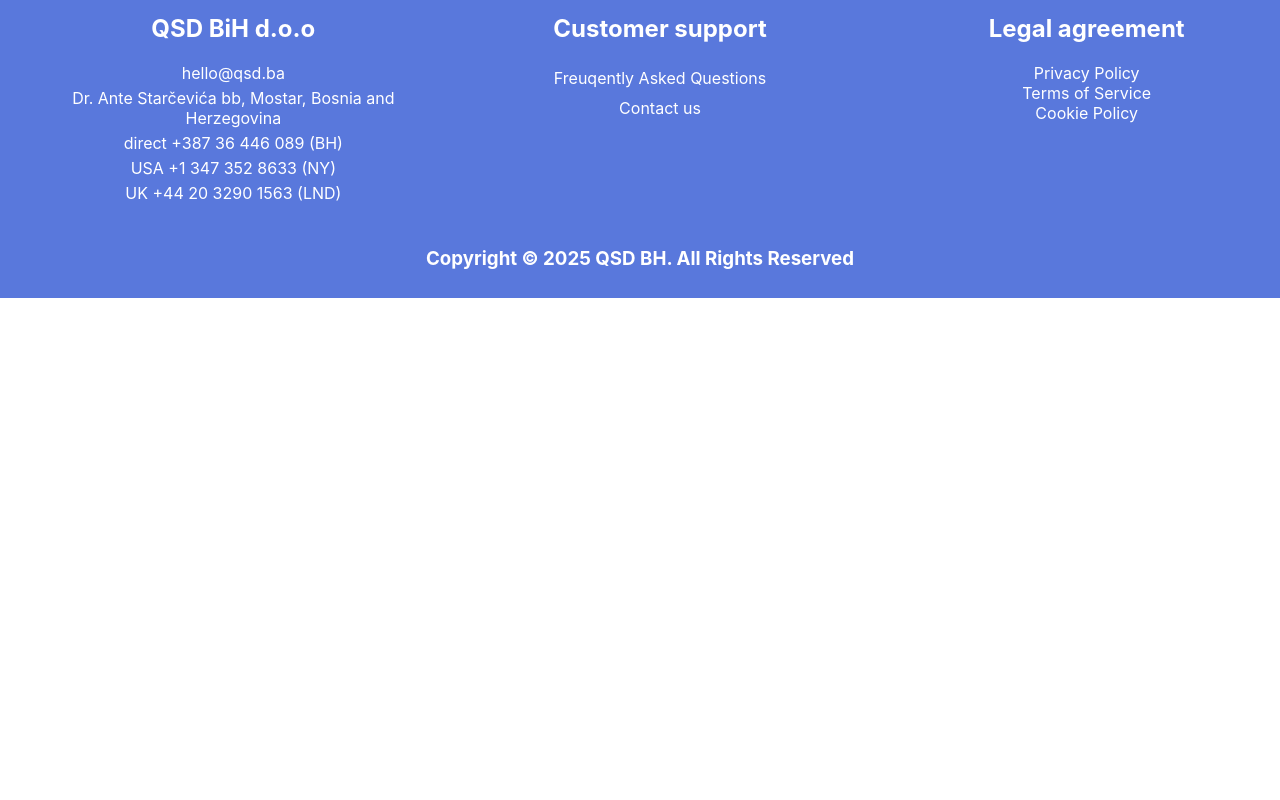
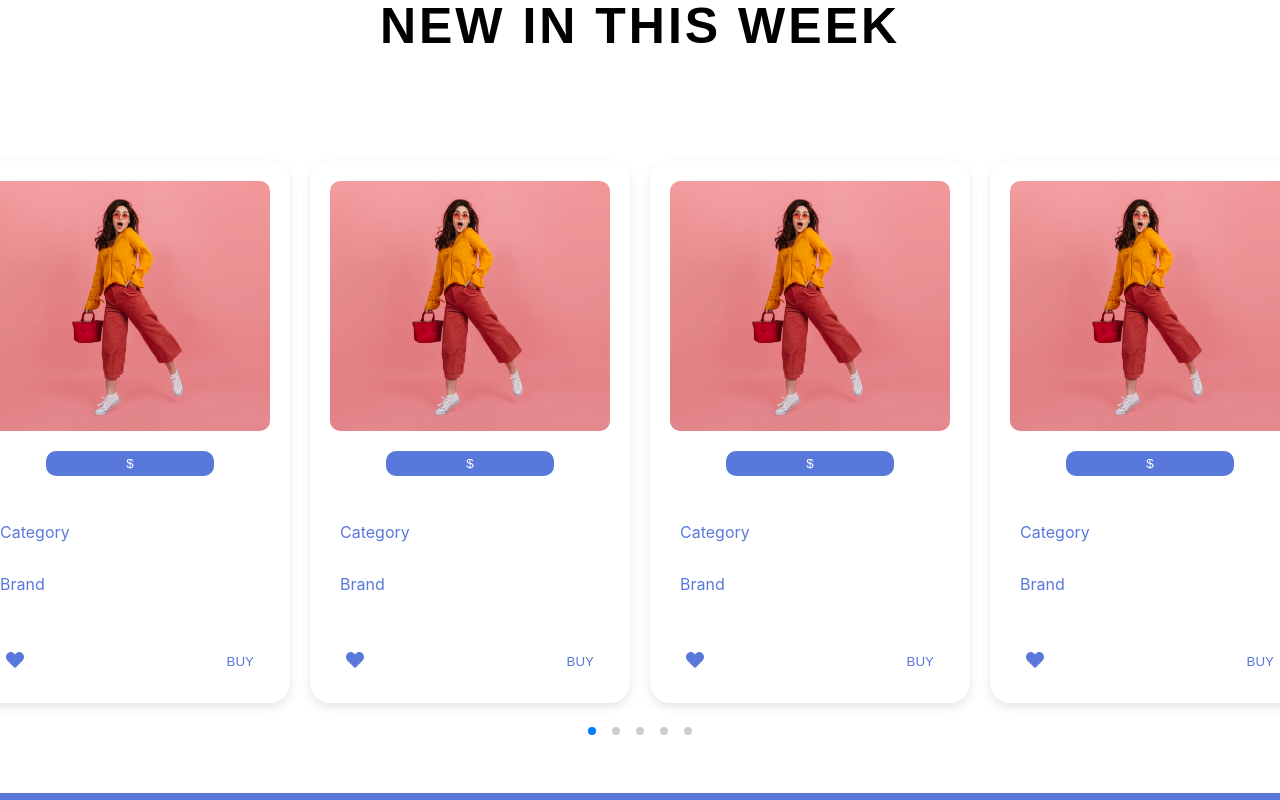
Before and after one commit to adnna-o/WebShop, a React (Create React App) app: page / in a window 1280 px wide. Shown: the part 900-1700 px from the top of the page. Before the commit the page ends 1198 px from the top, so only its background shows below. Built offline with nearby package versions, Linux system fonts and the light colour scheme; a web font is replaced by a local one.

Commit message:
Edited homepage-rest and added swiper

```diff
--- a/package.json
+++ b/package.json
@@ -16,6 +16,7 @@
     "react-icons": "^4.10.1",
     "react-router-dom": "^7.5.0",
     "react-scripts": "5.0.1",
+    "swiper": "^11.2.6",
     "typescript": "^4.9.5",
     "web-vitals": "^2.1.4"
   },
--- /dev/null
+++ b/src/Components/Cards/Cards.css
@@ -0,0 +1,98 @@
+.cards-wrapper {
+    display: flex;
+    flex-direction: column;
+    align-items: center;
+  }
+
+  .mySwiper {
+    width: 100%;
+    max-width: 1400px;
+    display: flex;
+    flex-direction: column;
+    align-items: center;
+  }
+
+  .product-slider {
+    display: flex;
+    justify-content: center;
+    flex-wrap: wrap;
+    gap: 20px;
+    padding: 40px 0;
+  }
+
+  .card {
+    width: 280px;
+    background-color: white;
+    box-shadow: 0 4px 10px rgba(0, 0, 0, 0.1);
+    border-radius: 20px;
+    display: flex;
+    flex-direction: column;
+    gap: 20px;
+    padding: 20px;
+  }
+
+  .product-image {
+    width: 100%;
+    height: 250px;
+    object-fit: cover;
+    border-radius: 10px;
+  }
+
+  .btn-price {
+    background-color: #5978dc;
+    width: 60%;
+    border-radius: 10px;
+    border: none;
+    color: white;
+    padding: 5px;
+  }
+
+  .product-info {
+    display: flex;
+    flex-direction: column;
+    align-items: flex-start;
+    color: #5978dc;
+    padding: 10px;
+  }
+
+  .card-buttons {
+    display: flex;
+    justify-content: space-between;
+    padding: 10px;
+  }
+
+  .buy-btn,
+  .heart-btn {
+    border: none;
+    background-color: white;
+    color: #5978dc;
+    cursor: pointer;
+  }
+
+  .swiper-pagination {
+    display: flex !important;
+    justify-content: center;
+    gap: 8px;
+    margin-top: 20px;
+  }
+
+  .swiper-pagination-bullet {
+    width: 10px;
+    height: 10px;
+    background: #5978dc;
+    opacity: 0.5;
+    border-radius: 50%;
+    transition: opacity 0.3s ease;
+  }
+
+  .swiper-pagination-bullet-active {
+    opacity: 1;
+  }
+
+
+  .swiper-button-prev {
+    display: none !important;
+  }
+  .swiper-button-next {
+    display: none !important;
+  }
--- /dev/null
+++ b/src/Components/Cards/Cards.tsx
@@ -0,0 +1,60 @@
+import { FC } from "react";
+import "./Cards.css";
+import { FaHeart } from "react-icons/fa";
+
+// Swiper core
+import { Swiper, SwiperSlide } from "swiper/react";
+import "swiper/css";
+import "swiper/css/pagination";
+import "swiper/css/navigation";
+
+import { Pagination, Navigation } from "swiper/modules";
+
+export const Cards: FC = () => {
+  return (
+    <div className="cards-wrapper">
+      <Swiper
+        slidesPerView={1}
+        spaceBetween={30}
+        centeredSlides={true}
+        pagination={{
+          clickable: true,
+        }}
+        navigation={true}
+        modules={[Pagination, Navigation]}
+        className="mySwiper"
+      >
+        {Array.from({ length: 5 }).map((_, slideIndex) => (
+          <SwiperSlide key={slideIndex}>
+            <div className="product-slider">
+              {[1, 2, 3, 4].map((_, i) => (
+                <div className="card" key={i}>
+                  <img
+                    src="./images/women.webp"
+                    alt="product"
+                    className="product-image"
+                  />
+                  <div className="price">
+                    <button className="btn-price">$</button>
+                  </div>
+                  <div className="product-info">
+                    <p className="product-category">Category</p>
+                    <p className="product-brand">Brand</p>
+                  </div>
+                  <div className="card-buttons">
+                    <button className="heart-btn">
+                      <FaHeart color="#5978DC" size={18} />
+                    </button>
+                    <button className="buy-btn">BUY</button>
+                  </div>
+                </div>
+              ))}
+            </div>
+          </SwiperSlide>
+        ))}
+      </Swiper>
+    </div>
+  );
+};
+
+export default Cards;
--- /dev/null
+++ b/src/Components/News/News.css
@@ -0,0 +1,11 @@
+.container{
+    display: flex;
+    text-align: center;
+    justify-content: center;
+    align-items: center;
+    flex-direction: column;
+}
+.hero-title{
+    font-size: 50px;
+    font-family:sans-serif;
+}
--- /dev/null
+++ b/src/Components/News/News.tsx
@@ -0,0 +1,18 @@
+import { FC } from "react";
+import "./News.css";
+import Cards from "../Cards/Cards";
+
+
+export const News: FC = () => {
+  return (
+    <div className="container">
+      <div className="hero-title">
+        <h4> NEW IN THIS WEEK </h4>
+      </div>
+
+      <Cards />
+    </div>
+  );
+};
+
+export default News;
--- a/src/Footer/Footer.css
+++ b/src/Footer/Footer.css
@@ -40,6 +40,7 @@
     color: white;
     text-align: center;
     padding: 10px 0;
+    margin-top: 50px;
   }
   .customer {
     display: flex;
--- a/src/HomePage/HomePage.tsx
+++ b/src/HomePage/HomePage.tsx
@@ -3,6 +3,7 @@ import { FC } from "react";
 import "./HomePage.css";
 import { AboutUs } from "../Components/AboutUs";
 import Gender from "../Components/Gender/Gender";
+import News from "../Components/News/News";
 
 
 export const HomePage: FC = () => {
@@ -24,6 +25,7 @@ export const HomePage: FC = () => {
       </div>
       <Gender />
       <AboutUs />
+      <News/>
 
     </>
   );
--- a/tsconfig.json
+++ b/tsconfig.json
@@ -22,5 +22,7 @@
   },
   "include": [
     "src"
-  ]
+  ],
+  "exclude": ["node_modules"]
+
 }
```
Also changed, not shown: 1 other file (tests, documents, lock files or other folders).
